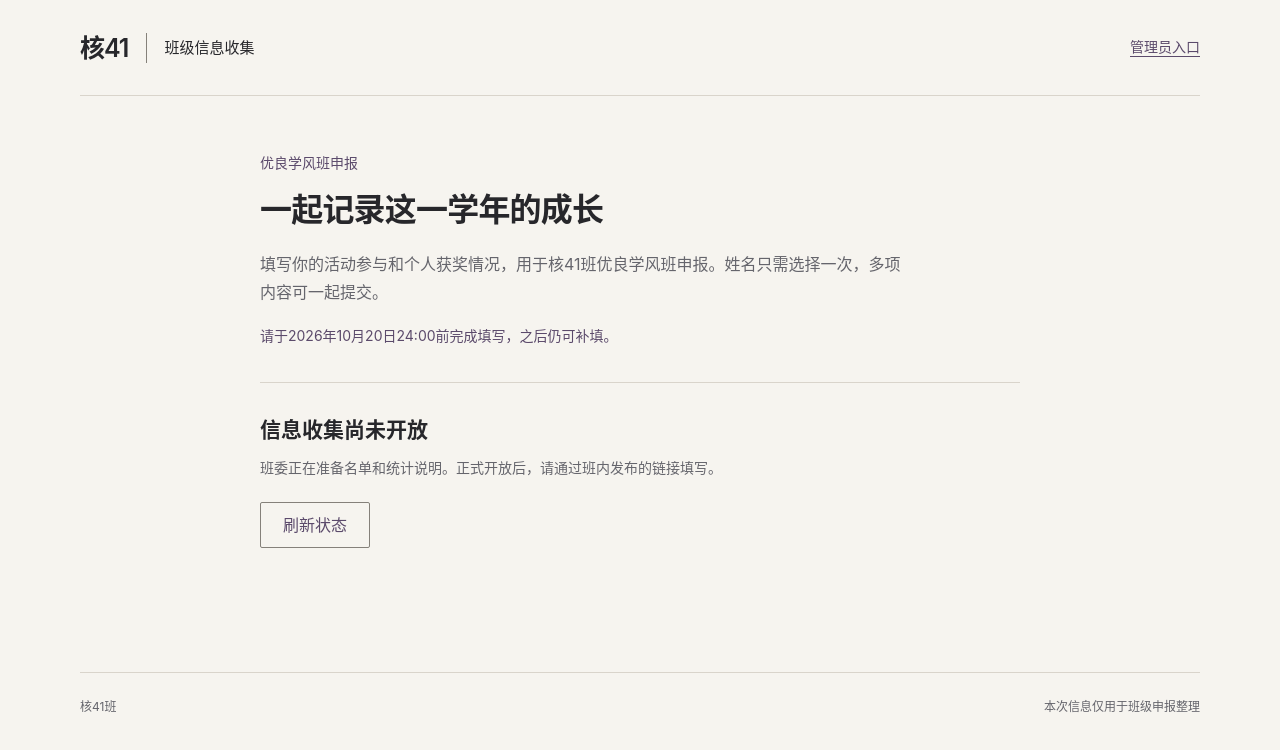
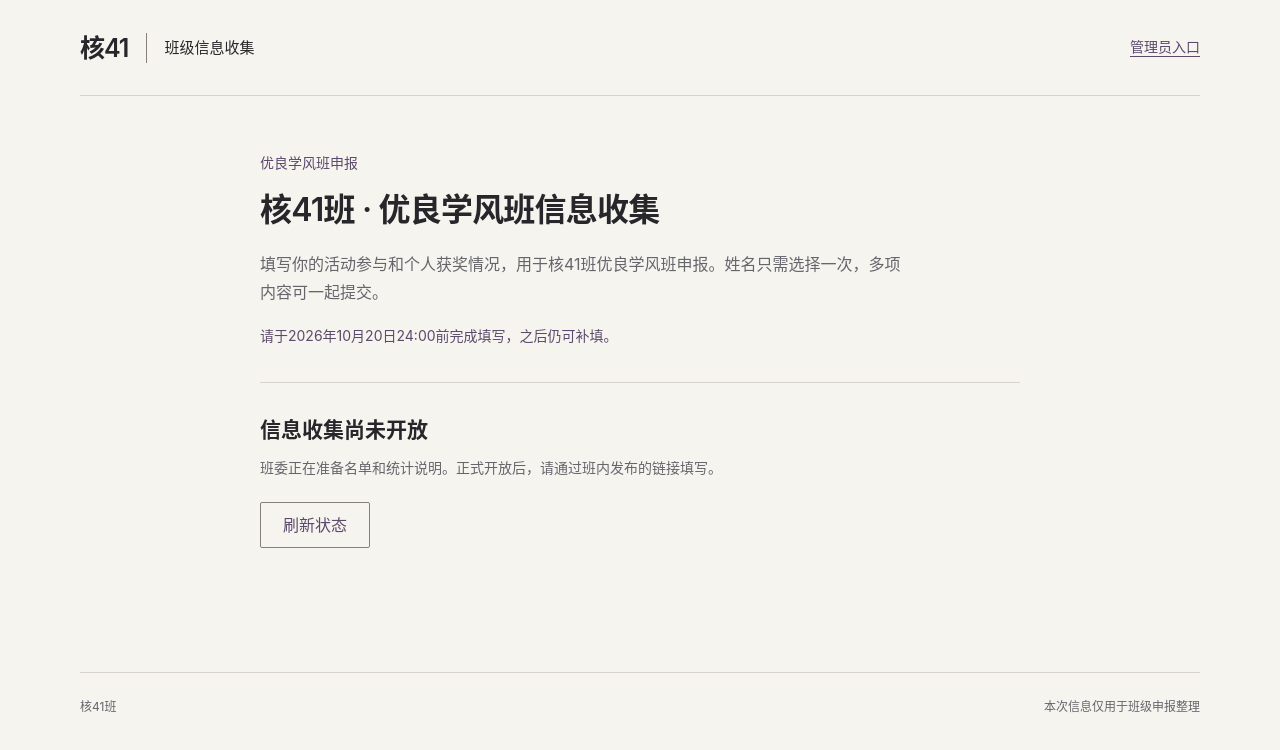
Before and after one commit to eivorchen/he41-collection, a website built with Vite: page site/index.html in a window 1280 px wide. Built offline with nearby package versions, Linux system fonts and the light colour scheme; no server answers.

Commit message:
Match initial page heading to the collection title

```diff
--- a/site/index.html
+++ b/site/index.html
@@ -17,7 +17,7 @@
       <div id="preview-notice" class="notice preview-notice" hidden>本地预览 · 示例信息不保存</div>
       <header class="page-intro">
         <p class="intro-context">优良学风班申报</p>
-        <h1 id="collection-title">一起记录这一学年的成长</h1>
+        <h1 id="collection-title">核41班 · 优良学风班信息收集</h1>
         <p class="intro-description">填写你的活动参与和个人获奖情况，用于核41班优良学风班申报。姓名只需选择一次，多项内容可一起提交。</p>
         <p class="collection-deadline">请于2026年10月20日24:00前完成填写，之后仍可补填。</p>
       </header>
```
